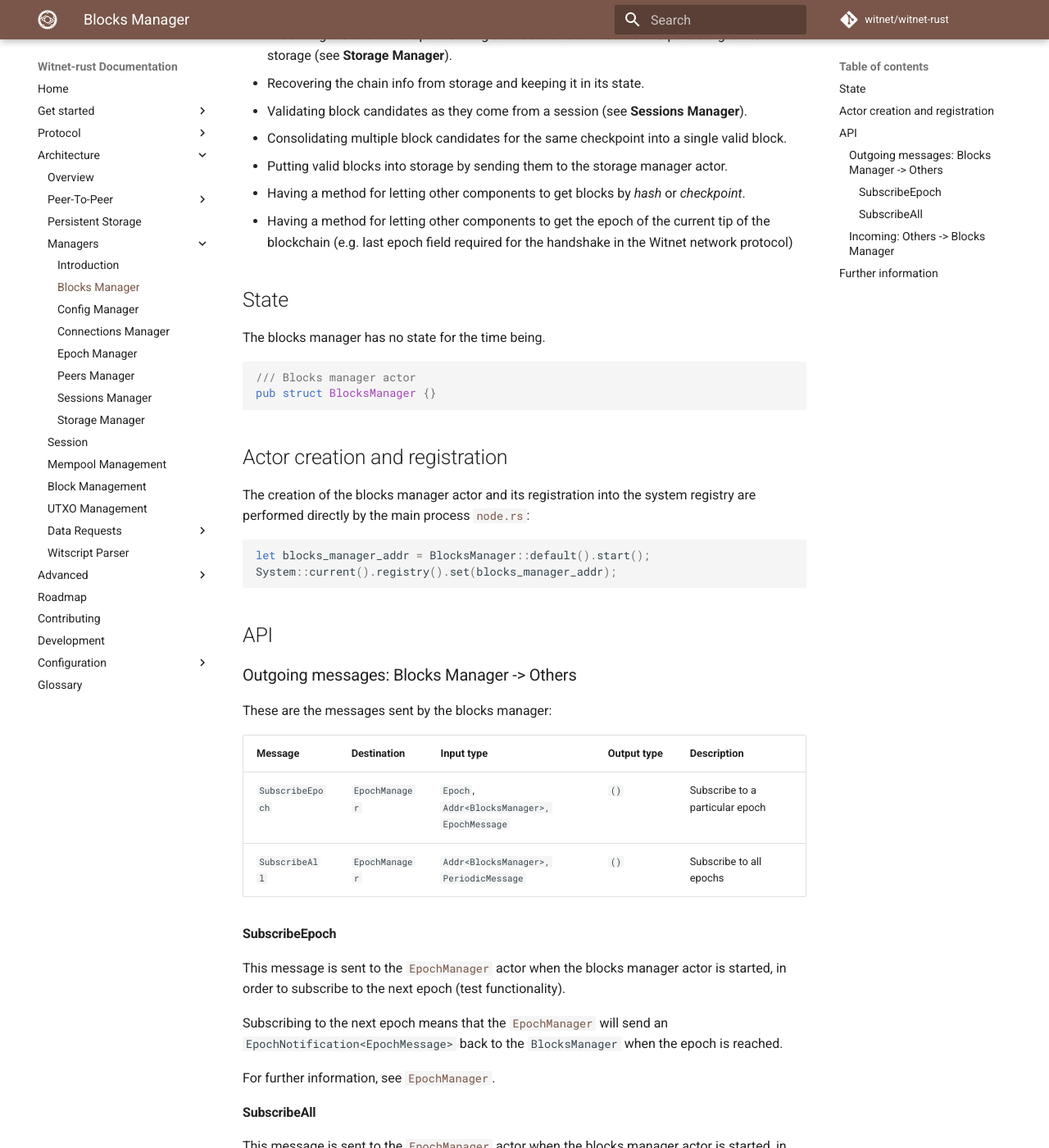
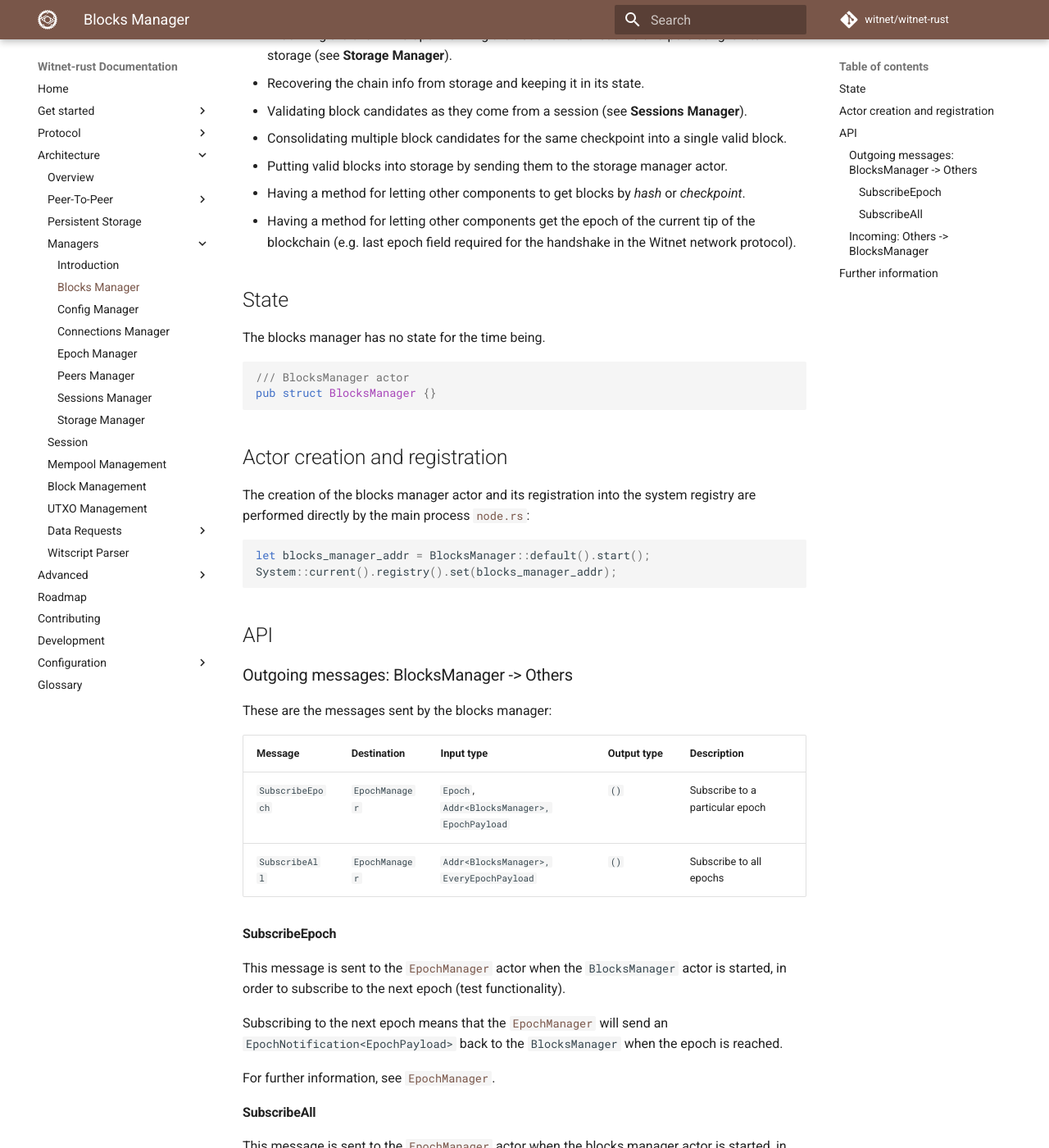
Before and after one commit to witnet/witnet-rust, an MkDocs documentation site: the page built from docs/architecture/managers/blocks-manager.md, in a window 1280 px wide and 1400 px high, scrolled down 217 px. Shown: the whole window at 82% size. Built offline with MkDocs 1.6.1 and Material for MkDocs 9.7.7, drawn with Linux system fonts in a browser that asks for light colours; comment, search, counter and statistics services are not loaded; some of the changed text lies outside the part shown.

Commit message:
refactor(pr): add requested changes in PR

````diff
--- a/docs/architecture/managers/blocks-manager.md
+++ b/docs/architecture/managers/blocks-manager.md
@@ -1,6 +1,6 @@
 # Blocks Manager
 
-The __blocks manager__ is the actor in charge of managing the blocks of the Witnet blockchain. Among its responsabilities lie the following:
+The __blocks manager__ is the actor in charge of managing the blocks of the Witnet blockchain. Among its responsabilities are the following:
 
 * Initializing the chain info upon running the node for the first time and persisting it into storage (see **Storage Manager**).
 * Recovering the chain info from storage and keeping it in its state.
@@ -8,14 +8,14 @@
 * Consolidating multiple block candidates for the same checkpoint into a single valid block.
 * Putting valid blocks into storage by sending them to the storage manager actor.
 * Having a method for letting other components to get blocks by *hash* or *checkpoint*.
-* Having a method for letting other components to get the epoch of the current tip of the blockchain (e.g. last epoch field required for the handshake in the Witnet network protocol)
+* Having a method for letting other components get the epoch of the current tip of the blockchain (e.g. last epoch field required for the handshake in the Witnet network protocol).
 
 ## State
 
 The blocks manager has no state for the time being.
 
 ```rust
-/// Blocks manager actor
+/// BlocksManager actor
 pub struct BlocksManager {}
 ```
 
@@ -31,22 +31,22 @@
 
 ## API
 
-### Outgoing messages: Blocks Manager -> Others
+### Outgoing messages: BlocksManager -> Others
 
 These are the messages sent by the blocks manager:
 
 | Message           | Destination       | Input type                                    | Output type   | Description                       |
 |-------------------|-------------------|-----------------------------------------------|---------------|-----------------------------------|
-| `SubscribeEpoch`  | `EpochManager`    | `Epoch`, `Addr<BlocksManager>, EpochMessage`  | `()`          | Subscribe to a particular epoch   |
-| `SubscribeAll`    | `EpochManager`    | `Addr<BlocksManager>, PeriodicMessage`        | `()`          | Subscribe to all epochs           |
+| `SubscribeEpoch`  | `EpochManager`    | `Epoch`, `Addr<BlocksManager>, EpochPayload`  | `()`          | Subscribe to a particular epoch   |
+| `SubscribeAll`    | `EpochManager`    | `Addr<BlocksManager>, EveryEpochPayload`      | `()`          | Subscribe to all epochs           |
 
 #### SubscribeEpoch
 
-This message is sent to the [`EpochManager`][epoch_manager] actor when the blocks manager actor is
+This message is sent to the [`EpochManager`][epoch_manager] actor when the `BlocksManager` actor is
 started, in order to subscribe to the next epoch (test functionality).
 
 Subscribing to the next epoch means that the [`EpochManager`][epoch_manager] will send an
-`EpochNotification<EpochMessage>` back to the `BlocksManager` when the epoch is reached.
+`EpochNotification<EpochPayload>` back to the `BlocksManager` when the epoch is reached.
 
 For further information, see [`EpochManager`][epoch_manager].
 
@@ -56,24 +56,24 @@
 started, in order to subscribe to the all epochs (test functionality).
 
 Subscribing to all epochs means that the [`EpochManager`][epoch_manager] will send an
-`EpochNotification<PeriodicMessage>` back to the `BlocksManager` when every epoch is reached.
+`EpochNotification<EveryEpochPayload>` back to the `BlocksManager` when every epoch is reached.
 
 For further information, see [`EpochManager`][epoch_manager].
 
-### Incoming: Others -> Blocks Manager
+### Incoming: Others -> BlocksManager
 
-These are the messages supported by the blocks manager handlers:
+These are the messages supported by the `BlocksManager` handlers:
 
-| Message                               | Input type                    | Output type   | Description                           |
-|---------------------------------------|-------------------------------|---------------| --------------------------------------|
-| `EpochNotification<EpochMessage>`     | `Epoch`, `EpochMessage`       | `()`          | The requested epoch has been reached  |
-| `EpochNotification<PeriodicMessage>`  | `Epoch`, `PeriodicMessage`    | `()`          | A new epoch has been reached          |
+| Message                                   | Input type                    | Output type   | Description                           |
+|-------------------------------------------|-------------------------------|---------------| --------------------------------------|
+| `EpochNotification<EpochPayload>`         | `Epoch`, `EpochPayload`       | `()`          | The requested epoch has been reached  |
+| `EpochNotification<EveryEpochPayload>`    | `Epoch`, `EveryEpochPayload`  | `()`          | A new epoch has been reached          |
 
 For the time being, the handlers for those message just print a debug message with the notified
 checkpoint.
 
 ```rust
-fn handle(&mut self, msg: EpochNotification<EpochMessage>, _ctx: &mut Context<Self>) {
+fn handle(&mut self, msg: EpochNotification<EpochPayload>, _ctx: &mut Context<Self>) {
     debug!("Epoch notification received {:?}", msg.checkpoint);
 }
 ```
````
Also changed, not shown: docs/architecture/managers/epoch-manager.md (+21 -21 lines), 8 other files.
